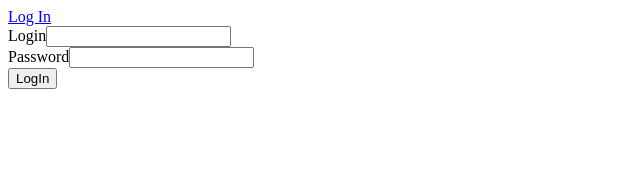
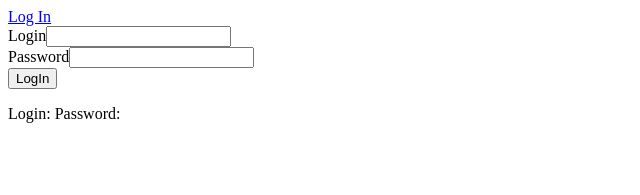
Before and after one commit to iliassk/SongOfZeDay, an Angular app in the folder front/: page /login in a window 1280 px wide. Shown: the top 195 px of the page, without its empty margins (0-640 px from the left). Built offline with nearby package versions, Linux system fonts and the light colour scheme; no server answers.

Commit message:
Playing with ReactiveForms

```diff
--- a/front/src/app/authentication/login/login.component.html
+++ b/front/src/app/authentication/login/login.component.html
@@ -2,14 +2,19 @@
 
   <div>
     <label>Login</label>
-    <input type="text">
+    <input type="text" [formControl]="login">
   </div>
 
   <div>
     <label>Password</label>
-    <input type="password">
+    <input type="password" [formControl]="password">
   </div>
 
   <button type="submit">LogIn</button>
 
+  <p>
+    Login: {{ login.value }}
+    Password: {{ password.value }}
+  </p>
+
 </form>
```
